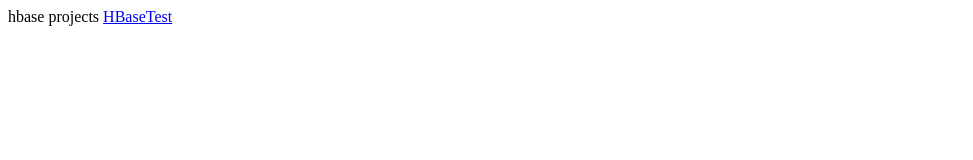
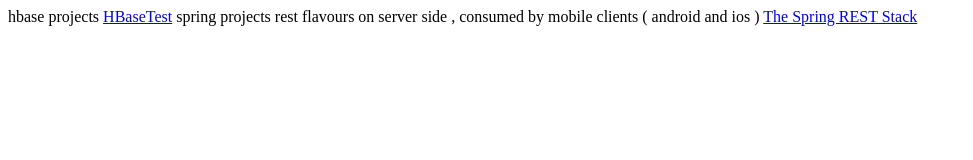
Before and after one commit to nagpach/nagpach.github.io, a plain HTML site: page index.html in a window 1280 px wide. Shown: the whole page, without its empty margins (0-973 px from the left). Drawn offline with Linux system fonts and the light colour scheme.

Commit message:
Update index.html

```diff
--- a/index.html
+++ b/index.html
@@ -1,7 +1,15 @@
 <html>
   <body>
+
     hbase projects
+
     <a href="https://github.com/sitaula/HBaseTest">HBaseTest</a>
+
+    spring projects
+
+    rest flavours on server side , consumed by mobile clients ( android and ios )
+    <a href="https://github.com/joshlong/the-spring-rest-stack/blob/master/tutorial.asc">The Spring REST Stack</a>
+
 
   </body>
 </html>
```
